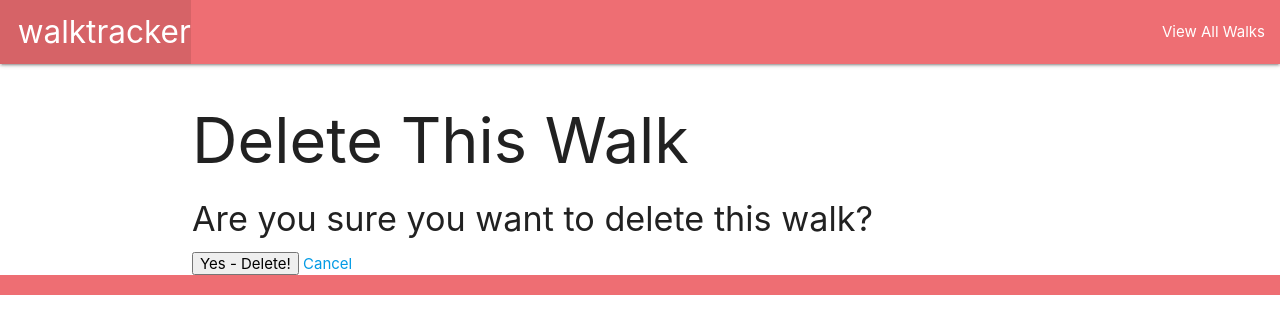
After one commit to bryanstark1/walktracker, a Django app: page /walks/1/delete/ in a window 1280 px wide. The commit adds this page. Shown: the top 334 px of the page. Run offline with Django 4.2, Linux system fonts and the light colour scheme; tables that the repository leaves empty hold one stand-in row (values such as "Sample post").

Commit message:
Added edit and delete buttons to detail page, and created delete confirmation page

```diff
--- /dev/null
+++ b/main_app/templates/main_app/walk_confirm_delete.html
@@ -0,0 +1,10 @@
+{% extends 'base.html' %}
+{% block content %}
+  <h1>Delete This Walk</h1>
+  <h4>Are you sure you want to delete this walk?</h4>
+  <form action="" method="POST">
+    {% csrf_token %}
+    <input type="submit" value="Yes - Delete!">
+    <a href="{% url 'detail' walk.id %}">Cancel</a>
+  </form>
+{% endblock %}
--- a/main_app/templates/walks/detail.html
+++ b/main_app/templates/walks/detail.html
@@ -8,5 +8,7 @@
       <p>Destination: {{ walk.destination }}</p>
       <p>Hours: {{ walk.hours }}</p>
     </div>
+    <a href="{% url 'walks_update' walk.id %}">Edit</a>
+    <a href="{% url 'walks_delete' walk.id %}">Delete</a>
   </div>
 {% endblock %}
```
